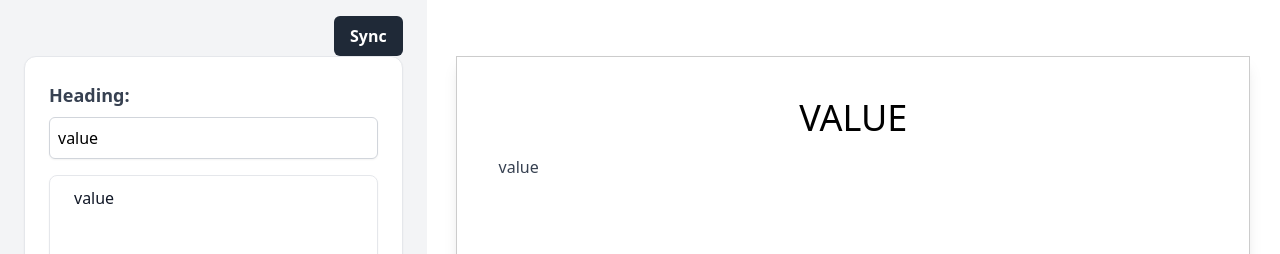
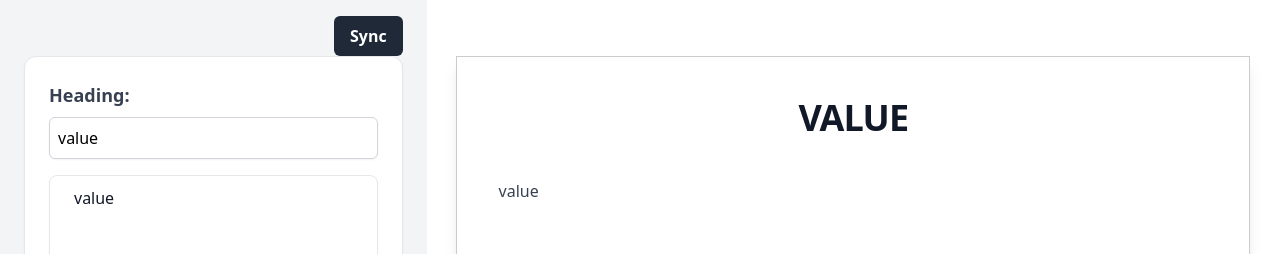
Before and after one commit to ask-org/sajilo-report, a React (Vite) app: page / in a window 1280 px wide. Shown: the top 254 px of the page. Built offline with nearby package versions, Linux system fonts and the light colour scheme.

Commit message:
sub section rendered

```diff
--- a/src/components/create-documents/section/editor/image/Figure.tsx
+++ b/src/components/create-documents/section/editor/image/Figure.tsx
@@ -1,5 +1,5 @@
 import { useEffect, useState } from "react";
-import { ImagePlus, X, Upload, Type } from "lucide-react";
+import { ImagePlus, X, Type } from "lucide-react";
 
 type TFigure = {
   src: string | null;
--- a/src/components/create-documents/section/editor/section.tsx
+++ b/src/components/create-documents/section/editor/section.tsx
@@ -31,7 +31,7 @@ const Section: React.FC<SectionProps> = ({ section, setSection }) => {
   useEffect(() => {
     setSection((prev) => {
       const newSection = [...prev];
-      newSection[prev.indexOf(section)].subection = subSection;
+      newSection[prev.indexOf(section)].subsection = subSection;
       return newSection;
     });
   }, [section, setSection, subSection]);
--- a/src/components/create-documents/section/preview/chapter.tsx
+++ b/src/components/create-documents/section/preview/chapter.tsx
@@ -4,16 +4,31 @@ import HeadingRender from "./heading-render";
 import ParagraphRender from "./paragraph-render";
 import ImageRenderer from "./image-renderer";
 
-const Chapter = ({ data }: { data: Tsection }) => {
-  const { content }: { content: TContentItem[] } = data;
+const Chapter = ({ id, data }: { id: string; data: Tsection }) => {
+  const {
+    content,
+    subsection,
+  }: { content: TContentItem[]; subsection?: Tsection[] } = data;
+
   useEffect(() => {
     console.log(content);
   }, [data, content]);
+
+  const idType = id.split(".").length;
+
+  const headingType = idType === 1 ? "h1" : idType === 2 ? "h2" : "h3";
+
   return (
     <div className="flex flex-col gap-4">
       {content.map((contentItem, index) => {
         if (contentItem.type === "heading") {
-          return <HeadingRender key={index} heading={contentItem.value} />;
+          return (
+            <HeadingRender
+              key={index}
+              heading={contentItem.value}
+              headingType={headingType}
+            />
+          );
         }
         if (contentItem.type === "paragraph") {
           return <ParagraphRender key={index} paragraph={contentItem.value} />;
@@ -22,16 +37,10 @@ const Chapter = ({ data }: { data: Tsection }) => {
           return <ImageRenderer key={index} figure={contentItem.value} />;
         }
       })}
-      {/*
-    <HeadingRender heading={data.heading} />
-      <ParagraphRender paragraph={data.paragraph ?? [""]} />
-      <ImageRenderer figures={data.figures ?? []} />
-      {data.subSections &&
-        data.subSections?.length > 0 &&
-        data.subSections.map((subSection, index) => (
-          <Chapter key={index} data={subSection} />
-        ))}
-      */}
+      {subsection &&
+        subsection.map((section, index) => {
+          return <Chapter key={index} data={section} id={`${id}.${index}`} />;
+        })}
     </div>
   );
 };
--- a/src/components/create-documents/section/preview/heading-render.tsx
+++ b/src/components/create-documents/section/preview/heading-render.tsx
@@ -1,9 +1,44 @@
-const HeadingRender = ({ heading }: { heading: string }) => {
+const HeadingRender = ({
+  heading,
+  headingType,
+}: {
+  heading: string;
+  headingType: string;
+}) => {
+  // Determine heading size and styles based on heading type
+  const getHeadingStyles = (type: string) => {
+    switch (type) {
+      case "h1":
+        return "text-center text-4xl font-bold text-gray-900 mb-6 tracking-tight";
+      case "h2":
+        return "text-2xl font-semibold text-gray-800 mb-4 tracking-normal";
+      case "h3":
+        return "text-xl font-medium text-gray-700 mb-3";
+      default:
+        return "text-xl font-medium text-gray-700 mb-2";
+    }
+  };
+
+  // Create heading element dynamically
+  const HeadingTag = headingType as keyof JSX.IntrinsicElements;
+
   const capitalize = (heading: string) => {
     return heading.toUpperCase();
   };
 
-  return <div className="text-4xl text-center">{capitalize(heading)}</div>;
+  return (
+    <div className="relative">
+      <HeadingTag
+        className={`${getHeadingStyles(headingType)}
+          relative z-10
+          transition-colors duration-200
+          hover:text-blue-600
+        `}
+      >
+        {headingType === "h1" ? capitalize(heading) : heading}
+      </HeadingTag>
+    </div>
+  );
 };
 
 export default HeadingRender;
--- a/src/components/create-documents/section/preview/preview.tsx
+++ b/src/components/create-documents/section/preview/preview.tsx
@@ -13,7 +13,7 @@ const Preview = ({ section }: PreviewProps) => {
           {section.map((data: Tsection, index: number) => {
             return (
               <div key={index}>
-                <Chapter data={data} />
+                <Chapter data={data} id={index.toString()} />
               </div>
             );
           })}
--- a/src/types/create-document.ts
+++ b/src/types/create-document.ts
@@ -15,5 +15,5 @@ export type TContentItem =
 
 export type Tsection = {
   content: TContentItem[];
-  subection?: Tsection[];
+  subsection?: Tsection[];
 };
```
